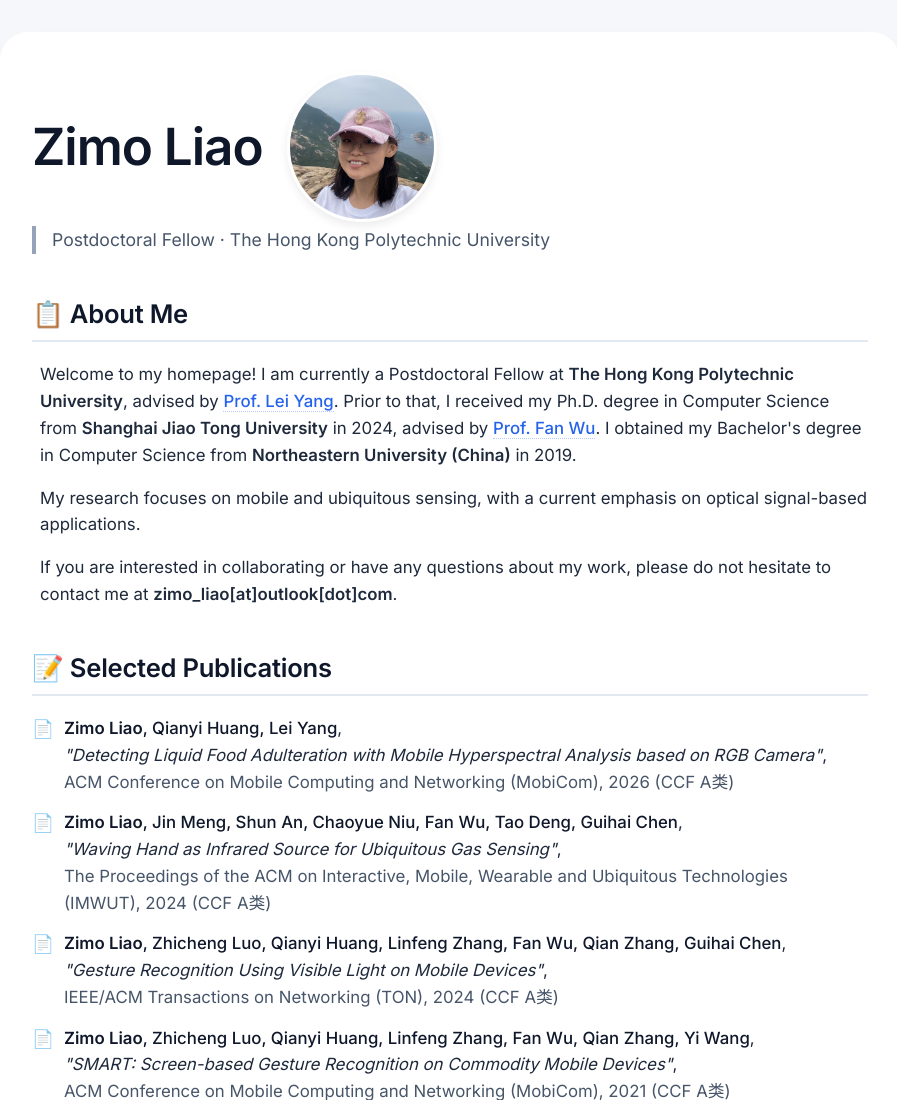
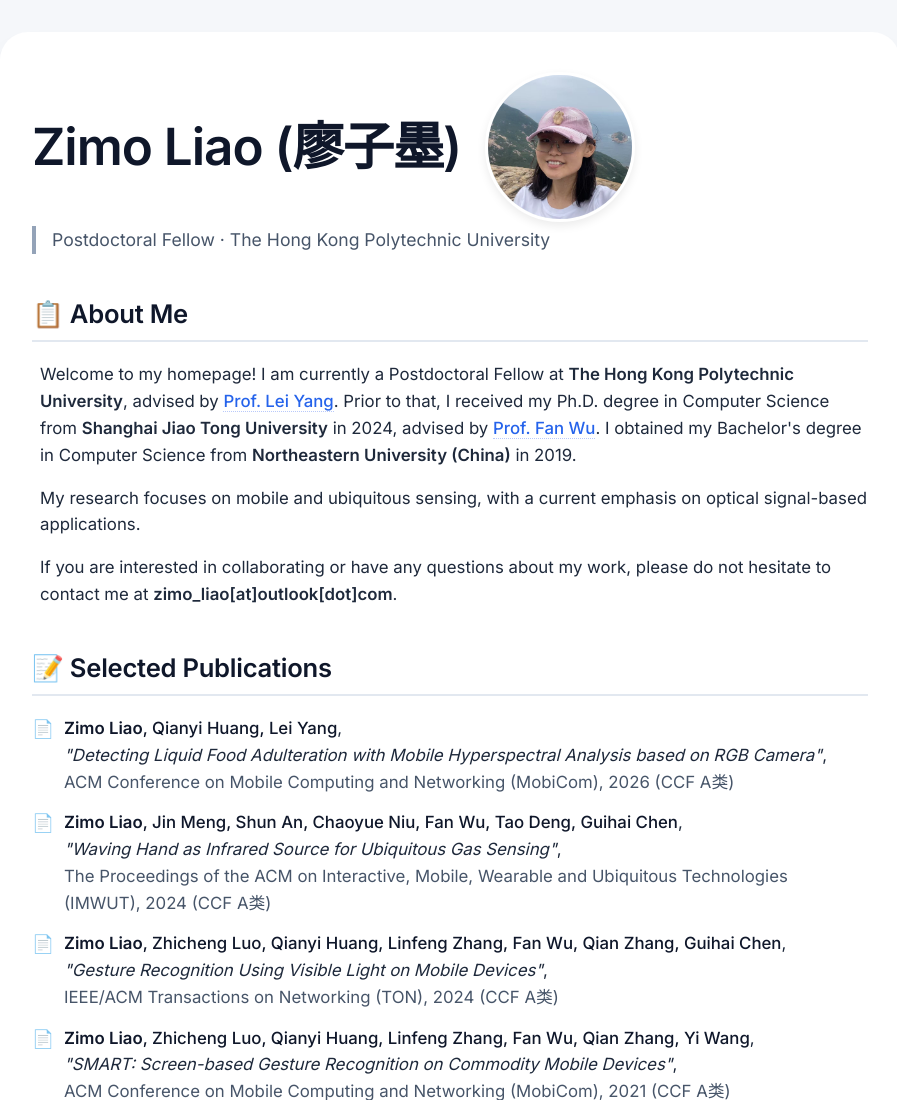
Before and after one commit to Julie-Liao/Julie-Liao.github.io, a plain HTML site: page index.html in a window 1280 px wide. Shown: the top 1100 px of the page, without its empty margins (190-1087 px from the left). Drawn offline with Linux system fonts and the light colour scheme.

Commit message:
Update index.html

```diff
--- a/index.html
+++ b/index.html
@@ -204,7 +204,7 @@
     <div class="container">
         <!-- 标题行: 姓名 + 右侧圆形照片 -->
         <div class="title-row">
-            <h1>Zimo Liao</h1>
+            <h1>Zimo Liao (廖子墨)</h1>
             <!-- 使用 ui-avatars 生成基于姓名首字母的圆形占位头像 (美观且符合学术风格)
                  实际使用时可替换为真实照片的路径，保留圆形样式即可 -->
             <img src="Profile.jpg"
```
